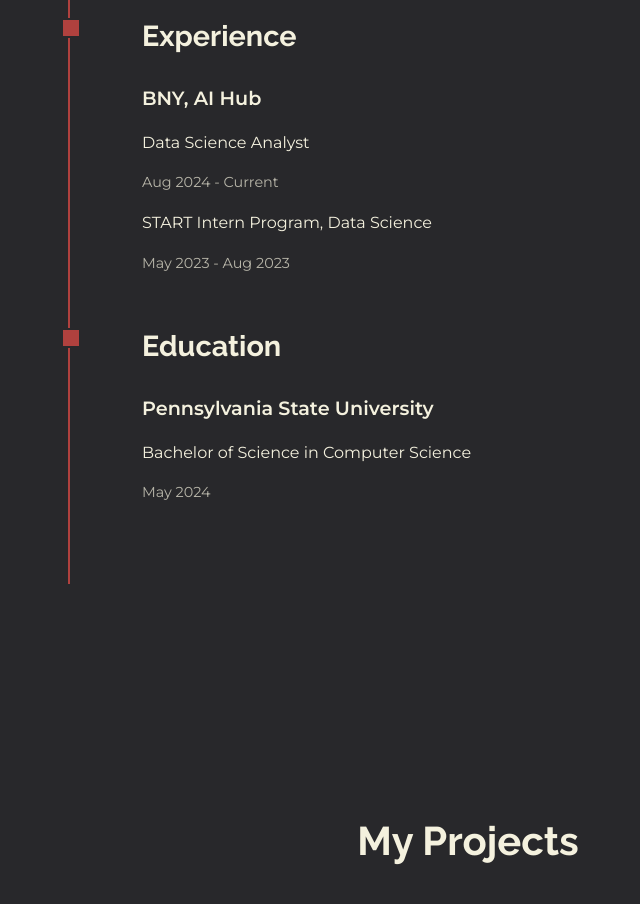
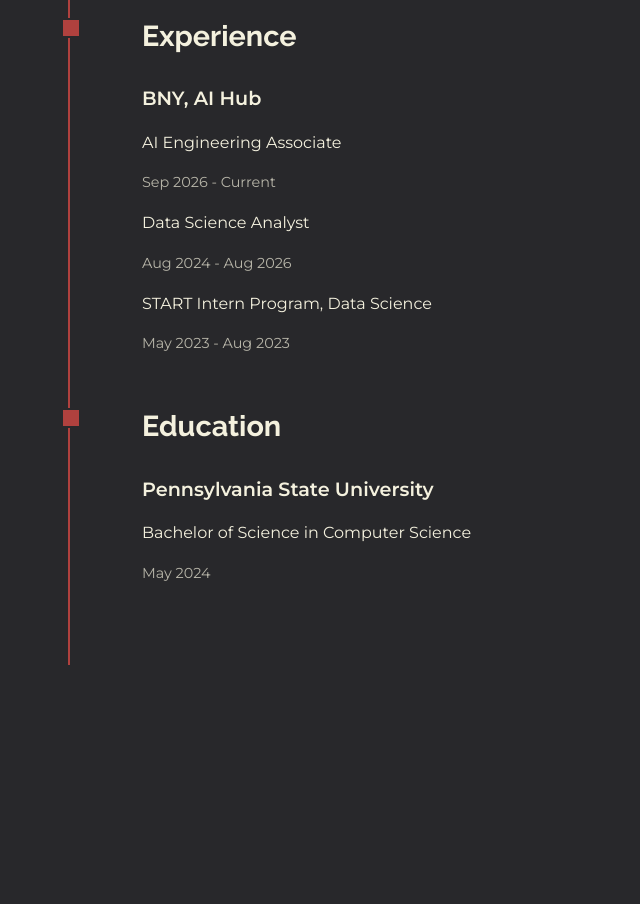
Before and after one commit to rdawson46/vue-portfolio, a Vue app: page / in a window 1280 px wide. Shown: the part 1680-2584 px from the top of the page, without its empty margins (172-812 px from the left). Built offline with nearby package versions, Linux system fonts and the light colour scheme.

Commit message:
updated title

```diff
--- a/src/components/Resume.vue
+++ b/src/components/Resume.vue
@@ -8,8 +8,10 @@
             <h3 class="timeline-title">Experience</h3>
             <div class="experience-item">
               <p class="timeline-subtitle">BNY, AI Hub</p>
+              <p class="timeline-text">AI Engineering Associate</p>
+              <p class="timeline-date">Sep 2026 - Current</p>
               <p class="timeline-text">Data Science Analyst</p>
-              <p class="timeline-date">Aug 2024 - Current</p>
+              <p class="timeline-date">Aug 2024 - Aug 2026</p>
               <p class="timeline-text">START Intern Program, Data Science</p>
               <p class="timeline-date">May 2023 - Aug 2023</p>
             </div>
```
